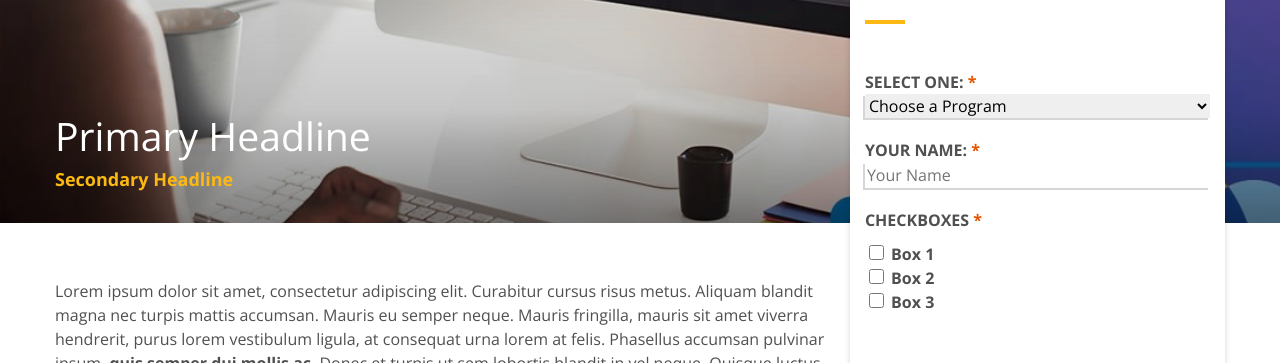
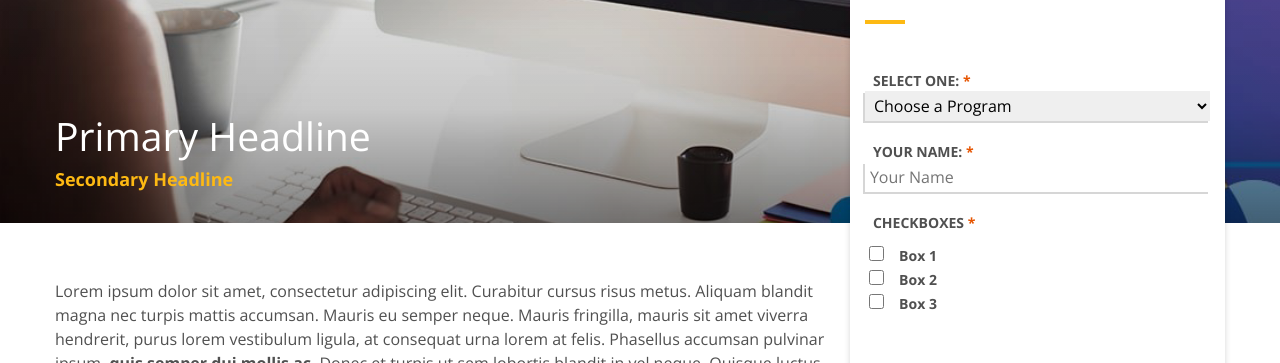
Before and after one commit to Darrenjohnson1/Fullsailsite, a website: page index.html in a window 1280 px wide. Shown: the part 293-656 px from the top of the page. Drawn offline with nearby package versions, Linux system fonts and the light colour scheme.

Commit message:
updated label padding and size

```diff
--- a/scss/components/_card.scss
+++ b/scss/components/_card.scss
@@ -29,6 +29,8 @@
         }
 
         label{
+            padding-left: 8px;
+            font-size: 14px;
             font-weight: bold;
         }
 
@@ -38,8 +40,14 @@
         }
 
         input, select{
+            height: 30px;
+            padding-left: 5px;
             border-color: v.$form__border;
             box-shadow: -2px 2px 0px #00000029;
+        }
+
+        select {
+
         }
 
         .input__checkbox {
```
Also changed, not shown: src/css/main.css.
